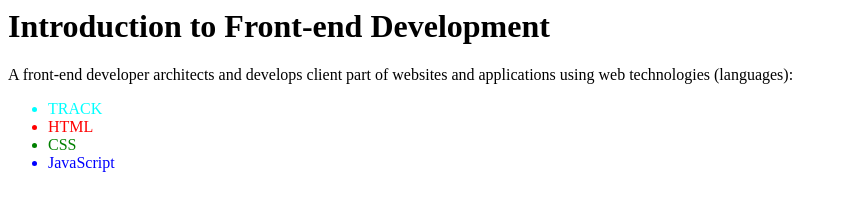
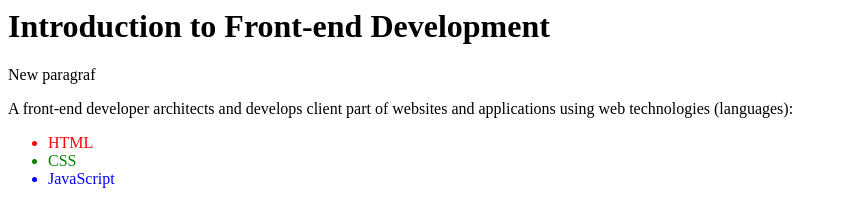
Before and after one commit to Stefan1907/IT, a plain HTML site: page Index.html in a window 1280 px wide. Shown: the whole page, without its empty margins (0-847 px from the left). Drawn offline with Linux system fonts and the light colour scheme.

Commit message:
New paragraf

```diff
--- a/Index.html
+++ b/Index.html
@@ -1,10 +1,10 @@
 <h1>Introduction to Front-end Development</h1>
+
+<p>New paragraf</p>
 
 <p>A front-end developer architects and develops client part of websites and applications using web technologies (languages):</p>
 
 <ul>
-
-<li style="color: aqua;">TRACK</li>
 
 <li style="color: red;">HTML</li>
 
```
